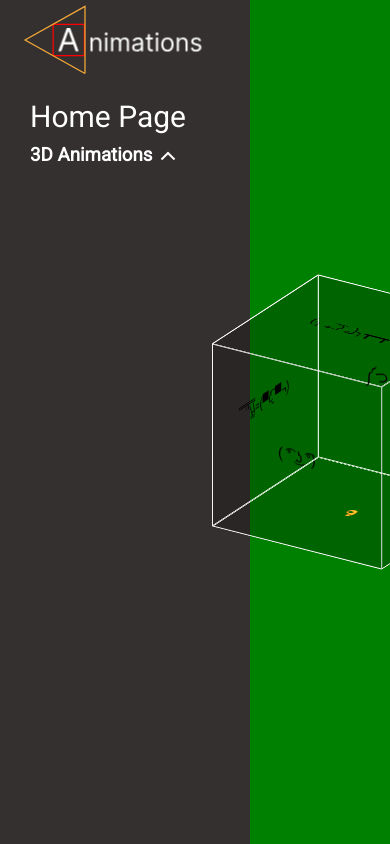
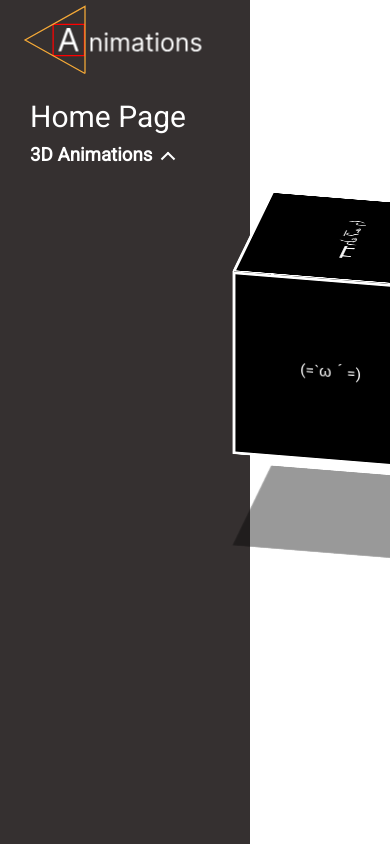
Before and after one commit to centek134/animations, a React (Create React App) app: page /cube in a window 390 px wide. Shown: the top 844 px of the page. Built offline with nearby package versions, Linux system fonts and the light colour scheme; a web font is replaced by a local one.

Commit message:
css changes The cube is styled and animated, In the future I'll add @media tags so its looks better on mobile

```diff
--- a/src/assets/scss/containers/cube/cube.css
+++ b/src/assets/scss/containers/cube/cube.css
@@ -4,42 +4,102 @@
   display: flex;
   justify-content: center;
   align-items: center;
-  background-color: green;
 }
-.wrapper_cube .cube {
-  position: relative;
+.wrapper_cube .scene {
   width: 200px;
   height: 200px;
+  position: relative;
+  transform: rotateX(-24deg) rotateY(32deg);
   transform-style: preserve-3d;
-  transform: rotateX(24deg) rotateY(32deg);
 }
-.wrapper_cube .cube .wall {
+.wrapper_cube .scene .cube {
+  position: absolute;
+  top: -100px;
+  left: 0px;
+  width: 200px;
+  height: 200px;
+  transform: translate(50%, 50%) translateY(-100px);
+  transform-style: preserve-3d;
+  z-index: 3;
+  -webkit-animation: rotate-cube 15s infinite;
+          animation: rotate-cube 15s infinite;
+}
+.wrapper_cube .scene .cube .wall {
   position: absolute;
   width: 100%;
   height: 100%;
-  background-color: rgba(0, 0, 0, 0.116);
   display: flex;
   align-items: center;
   justify-content: center;
-  border: 1px solid #fff;
+  background-color: #000;
+  border: 3px solid #fff;
+  color: #fff;
 }
-.wrapper_cube .cube .wall.front {
+.wrapper_cube .scene .cube .wall.front {
   transform: translate3d(0, 0, -100px);
 }
-.wrapper_cube .cube .wall.back {
+.wrapper_cube .scene .cube .wall.back {
   transform: translate3d(0, 0, 100px);
 }
-.wrapper_cube .cube .wall.left {
+.wrapper_cube .scene .cube .wall.left {
   transform: rotateY(90deg) translate3d(0, 0, -100px);
 }
-.wrapper_cube .cube .wall.right {
+.wrapper_cube .scene .cube .wall.right {
   transform: rotateY(-90deg) translate3d(0, 0, -100px);
 }
-.wrapper_cube .cube .wall.top {
+.wrapper_cube .scene .cube .wall.top {
   transform-origin: top;
   transform: rotateX(90deg) translateY(-100px);
 }
-.wrapper_cube .cube .wall.bottom {
+.wrapper_cube .scene .cube .wall.bottom {
   transform-origin: bottom;
   transform: rotateX(90deg) translateY(100px);
+  font-size: 36px;
+}
+.wrapper_cube .scene .floor {
+  position: absolute;
+  top: 0;
+  left: 0px;
+  width: 100%;
+  height: 100%;
+  transform: rotateX(90deg) translateZ(-100px);
+}
+.wrapper_cube .scene .floor .cube_shadow {
+  width: 100%;
+  height: 100%;
+  background-image: radial-gradient(rgba(0, 0, 0, 0.4), rgba(0, 0, 0, 0.4));
+  -webkit-animation: rotate-shadow 15s infinite;
+          animation: rotate-shadow 15s infinite;
+}
+@-webkit-keyframes rotate-cube {
+  0% {
+    transform: rotateY(0deg);
+  }
+  100% {
+    transform: rotateY(360deg);
+  }
+}
+@keyframes rotate-cube {
+  0% {
+    transform: rotateY(0deg);
+  }
+  100% {
+    transform: rotateY(360deg);
+  }
+}
+@-webkit-keyframes rotate-shadow {
+  0% {
+    transform: rotateZ(0deg);
+  }
+  100% {
+    transform: rotateZ(-360deg);
+  }
+}
+@keyframes rotate-shadow {
+  0% {
+    transform: rotateZ(0deg);
+  }
+  100% {
+    transform: rotateZ(-360deg);
+  }
 }/*# sourceMappingURL=cube.css.map */
--- a/src/assets/scss/containers/cube/cube.scss
+++ b/src/assets/scss/containers/cube/cube.scss
@@ -1,27 +1,37 @@
+$width:200px;
+$height:200px;
 .wrapper_cube{
     width: 100%;
     min-height: 100%;
     display: flex;
     justify-content: center;
     align-items: center;
-    background-color: green;
+    .scene{
+        width: 200px;
+        height: 200px;
+        position: relative;
+        transform: rotateX(-24deg) rotateY(32deg);
+        transform-style: preserve-3d;
         .cube{
-        $width:200px;
-        $height:200px;
-        position: relative;
+            position: absolute;
+            top: -100px;
+            left: 0px;
             width: $width;
             height: $height;
+            transform: translate(50%,50%) translateY(-100px);
             transform-style: preserve-3d;
-        transform: rotateX(24deg) rotateY(32deg);
+            z-index: 3;
+            animation: rotate-cube 15s infinite;
             .wall{
             position: absolute;
             width: 100%;
             height: 100%;
-            background-color: rgba(0, 0, 0, 0.116);
             display: flex;
             align-items: center;
             justify-content: center;
-            border: 1px solid #fff;
+            background-color: #000;
+            border: 3px solid #fff;
+            color: #fff;
             }
             .wall.front{
                 transform: translate3d(0,0,calc($width*(-0.5)));
@@ -42,6 +52,38 @@
             .wall.bottom{
                 transform-origin: bottom;
                 transform: rotateX(90deg) translateY(calc($width*0.5));
+                font-size: 36px;
+            }
+            }
+    .floor{
+        position: absolute;
+        top: 0;
+        left: 0px;
+        width: 100%;
+        height: 100%;
+        transform: rotateX(90deg) translateZ(-100px);
+        .cube_shadow{
+            width: 100%;
+            height: 100%;
+            background-image: radial-gradient(rgba(0, 0, 0, 0.4), rgba(0, 0, 0, 0.4));
+            animation: rotate-shadow 15s infinite;
         }
         }
     }
+    @keyframes rotate-cube {
+        0%{
+            transform: rotateY(0deg);
+        }
+        100%{
+            transform: rotateY(360deg);
+        }
+    }
+    @keyframes rotate-shadow {
+        0%{
+            transform: rotateZ(0deg);
+        }
+        100%{
+            transform: rotateZ(-360deg);
+        }
+    }
+}
```
Also changed, not shown: 1 other file (tests, documents, lock files or other folders). Lines whose indentation alone changed are shown as unchanged.
